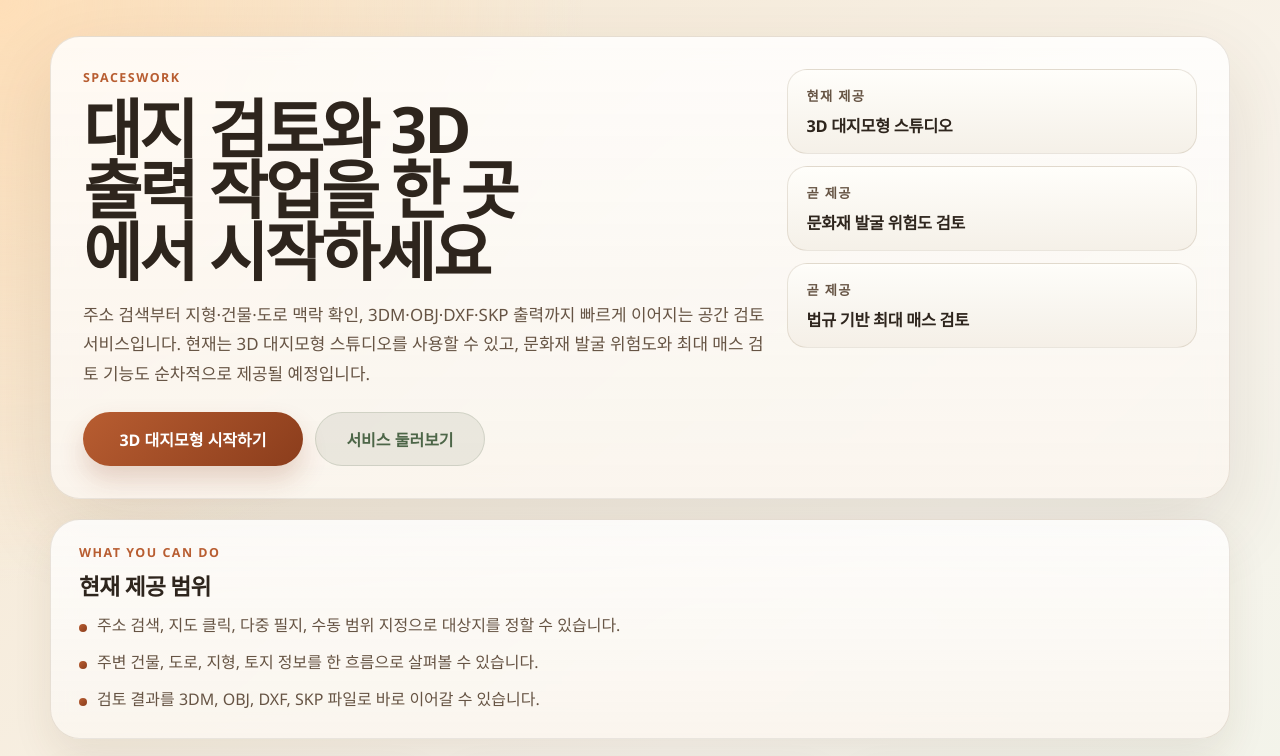
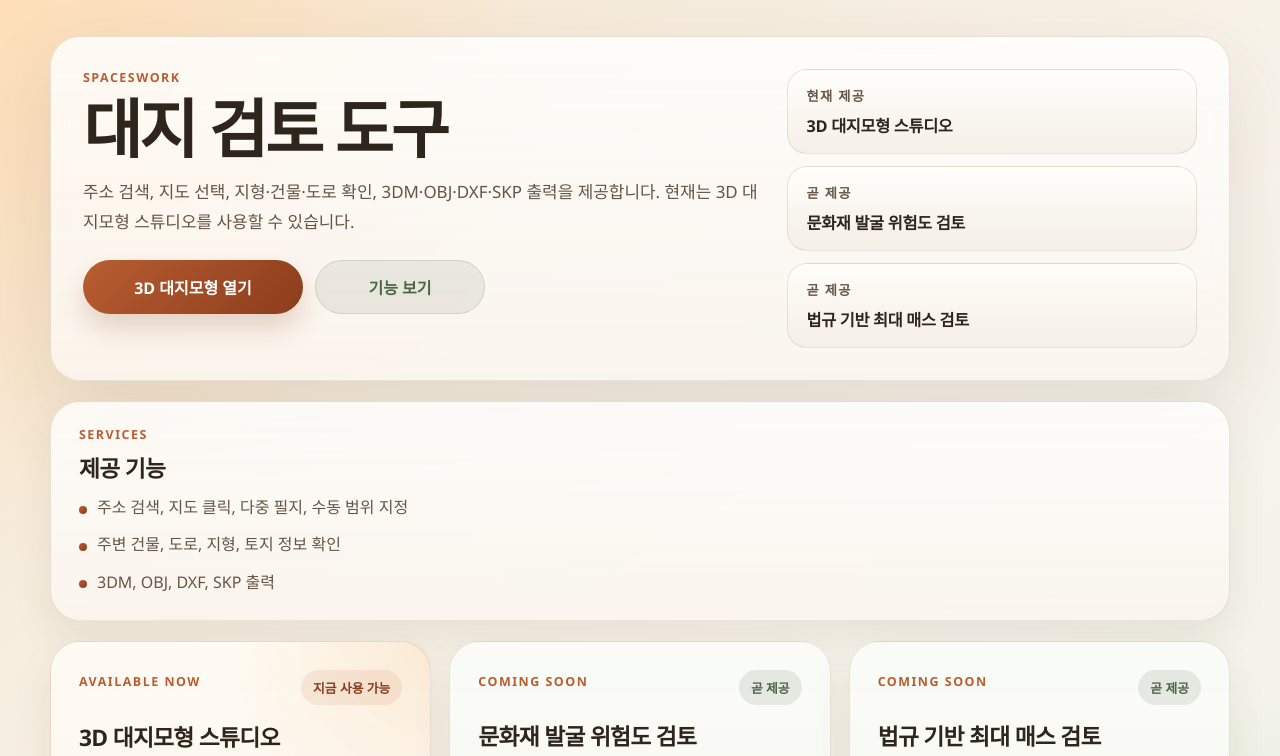
Before and after one commit to DawoonJeong-git/Rhino_development, a website: page public/hub.html in a window 1280 px wide. Shown: the top 756 px of the page. Drawn offline with Linux system fonts and the light colour scheme.

Commit message:
Simplify public main page hero copy

```diff
--- a/public/hub.html
+++ b/public/hub.html
@@ -11,16 +11,14 @@
       <section class="hero">
         <div class="hero-copy">
           <p class="eyebrow">Spaceswork</p>
-          <h1>대지 검토와 3D 출력 작업을 한 곳에서 시작하세요</h1>
+          <h1>대지 검토 도구</h1>
           <p class="hero-lead">
-            주소 검색부터 지형·건물·도로 맥락 확인, 3DM·OBJ·DXF·SKP 출력까지
-            빠르게 이어지는 공간 검토 서비스입니다. 현재는 3D 대지모형 스튜디오를
-            사용할 수 있고, 문화재 발굴 위험도와 최대 매스 검토 기능도 순차적으로
-            제공될 예정입니다.
+            주소 검색, 지도 선택, 지형·건물·도로 확인, 3DM·OBJ·DXF·SKP 출력을
+            제공합니다. 현재는 3D 대지모형 스튜디오를 사용할 수 있습니다.
           </p>
           <div class="hero-actions">
-            <a class="feature-link hero-primary" href="/contour3dmodel">3D 대지모형 시작하기</a>
-            <a class="feature-link is-secondary hero-secondary" href="#services">서비스 둘러보기</a>
+            <a class="feature-link hero-primary" href="/contour3dmodel">3D 대지모형 열기</a>
+            <a class="feature-link is-secondary hero-secondary" href="#services">기능 보기</a>
           </div>
         </div>
         <div class="hero-status">
@@ -41,13 +39,13 @@
 
       <section class="service-note" aria-label="서비스 소개">
         <div>
-          <p class="card-kicker">What You Can Do</p>
-          <h2>현재 제공 범위</h2>
+          <p class="card-kicker">Services</p>
+          <h2>제공 기능</h2>
         </div>
         <ul class="service-list">
-          <li>주소 검색, 지도 클릭, 다중 필지, 수동 범위 지정으로 대상지를 정할 수 있습니다.</li>
-          <li>주변 건물, 도로, 지형, 토지 정보를 한 흐름으로 살펴볼 수 있습니다.</li>
-          <li>검토 결과를 3DM, OBJ, DXF, SKP 파일로 바로 이어갈 수 있습니다.</li>
+          <li>주소 검색, 지도 클릭, 다중 필지, 수동 범위 지정</li>
+          <li>주변 건물, 도로, 지형, 토지 정보 확인</li>
+          <li>3DM, OBJ, DXF, SKP 출력</li>
         </ul>
       </section>
 
```
Also changed, not shown: server.mjs.
